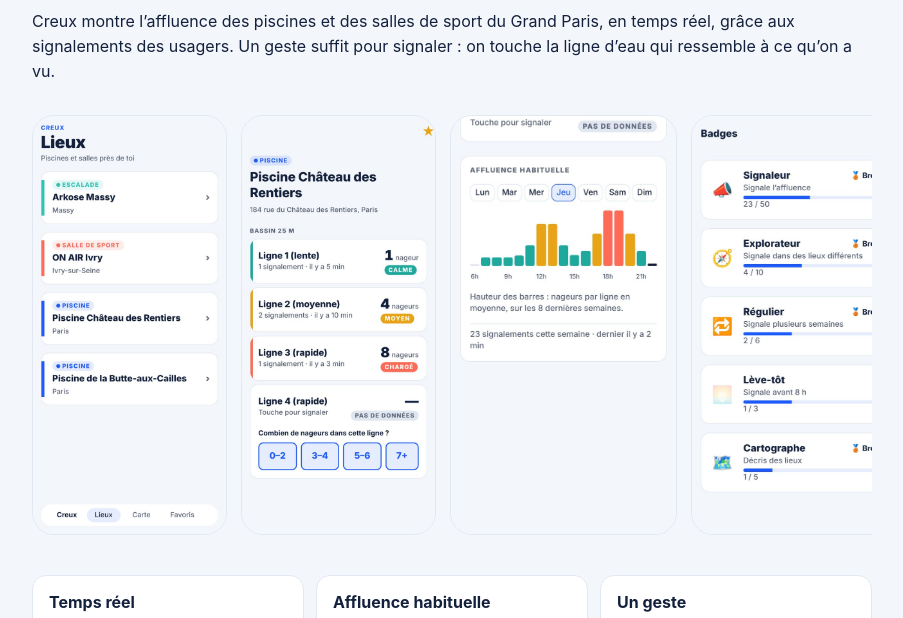
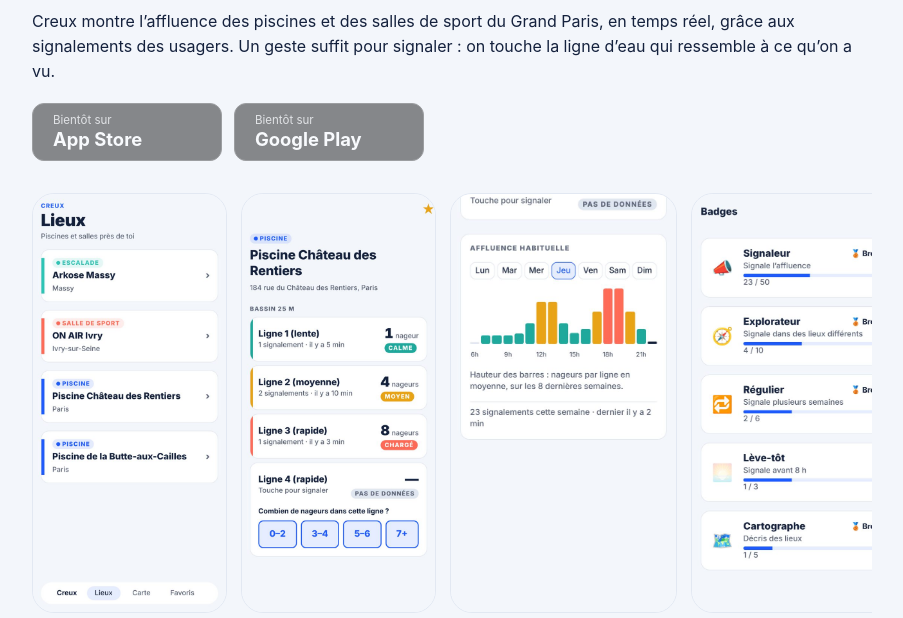
Before and after one commit to baiddd8/baiddd8.github.io, a plain HTML site: page creux/index.html in a window 1280 px wide. Shown: the part 182-800 px from the top of the page, without its empty margins (188-1091 px from the left). Drawn offline with Linux system fonts and the light colour scheme.

Commit message:
Creux page: App Store / Google Play buttons (coming soon)

```diff
--- a/creux/index.html
+++ b/creux/index.html
@@ -21,6 +21,12 @@
   <p>Creux montre l’affluence des piscines et des salles de sport du Grand Paris, en temps réel,
   grâce aux signalements des usagers. Un geste suffit pour signaler : on touche la ligne d’eau qui
   ressemble à ce qu’on a vu.</p>
+
+  <!-- Quand l'app est publiée : mettre le lien dans href, retirer class "off" et aria-disabled, remplacer "Bientôt sur" par "Télécharger dans" / "Disponible sur". -->
+  <div class="stores">
+    <a class="store off" href="#" aria-disabled="true"><small>Bientôt sur</small><span>App Store</span></a>
+    <a class="store off" href="#" aria-disabled="true"><small>Bientôt sur</small><span>Google Play</span></a>
+  </div>
 
   <div class="shots">
     <img src="img/lieux.jpg" alt="Liste des lieux avec recherche et filtres">
--- a/style.css
+++ b/style.css
@@ -27,3 +27,10 @@ a.card:hover{transform:translateY(-2px);box-shadow:0 8px 24px rgba(20,33,61,.08)
 footer{margin-top:48px;color:var(--muted);font-size:.9rem}
 .legal h2{margin-top:32px}
 .legal li{margin:4px 0}
+.stores{display:flex;flex-wrap:wrap;gap:12px;margin:20px 0 4px}
+.store{display:flex;flex-direction:column;justify-content:center;min-width:190px;padding:10px 20px;border-radius:12px;background:#000;color:#fff;text-decoration:none;border:1px solid #333;line-height:1.2}
+.store small{font-size:.72rem;opacity:.8}
+.store span{font-size:1.15rem;font-weight:700}
+a.store:hover{opacity:.85}
+.store.off{opacity:.45;cursor:default;pointer-events:none}
+@media (prefers-color-scheme:dark){.store{background:#fff;color:#000;border-color:#ccc}}
```
